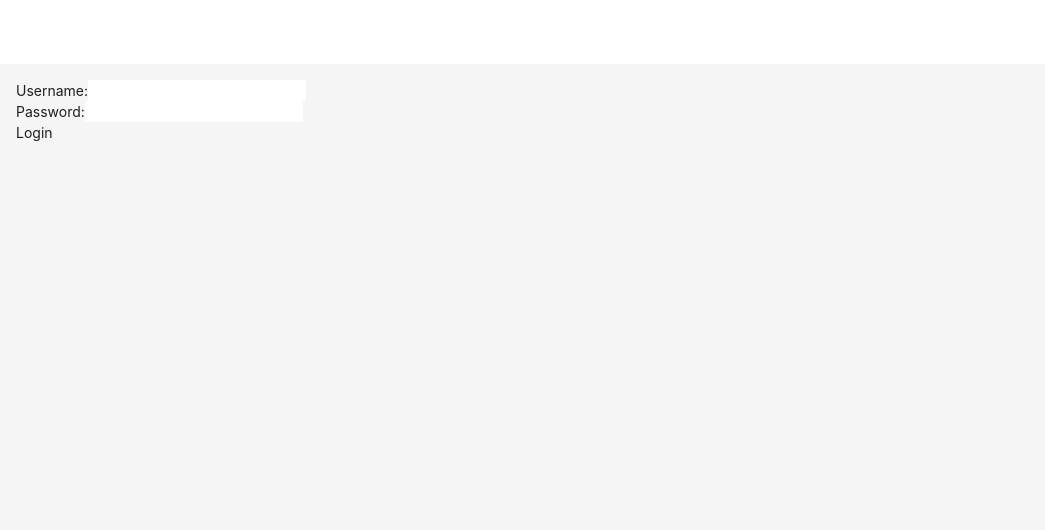
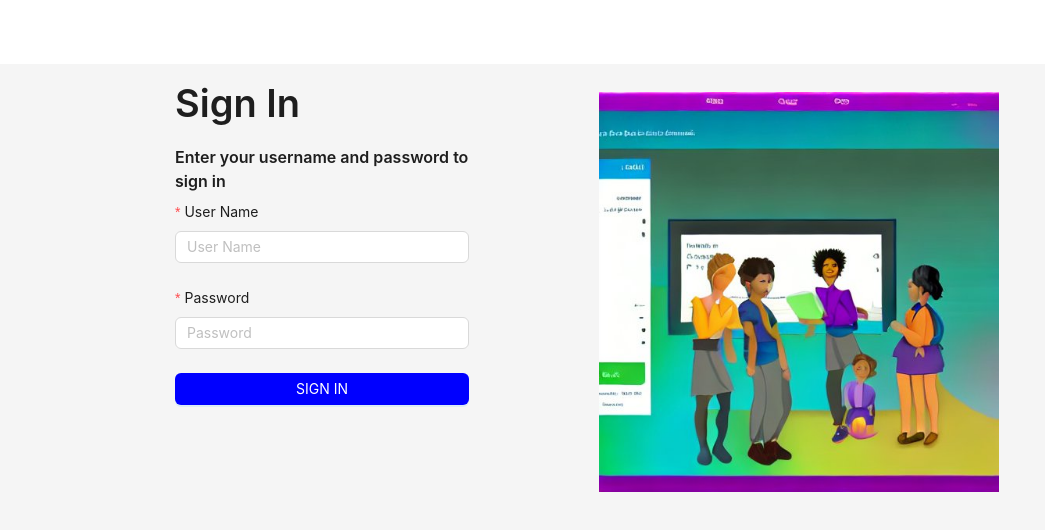
Before and after one commit to seni7/Skillfusion, a Next.js app: page /auth/login in a window 1280 px wide. Shown: the top 530 px of the page, without its empty margins (0-1045 px from the left). Built offline with nearby package versions, Linux system fonts and the light colour scheme.

Commit message:
improved login ui add redirection based on type of user

```diff
--- a/pages/auth/login.tsx
+++ b/pages/auth/login.tsx
@@ -1,21 +1,41 @@
 import { useState, FormEvent } from 'react';
+import React, { Component } from "react";
+import Link from 'next/link';
+import { useRouter } from 'next/router';
+import Image from 'next/image';
 import GustLayout  from '../layout/gustLayout'
+import {
+  Layout,
+  Button,
+  Row,
+  Col,
+  Typography,
+  Form,
+  Input,
+  Switch,
+} from "antd";
+import signinbg from "../../public/download_.jpeg";
+import {
+  DribbbleOutlined,
+  TwitterOutlined,
+  InstagramOutlined,
+  GithubOutlined,
+  DownloadOutlined
+} from "@ant-design/icons";
+import { makeAuthorizedRequest } from '../../utils/api';
+// import { DownloadOutlined } from '@mui/icons-material';
 
 const Login = () => {
-  const [username, setUsername] = useState('');
-  const [password, setPassword] = useState('');
-
-  const handleSubmit = async (e: FormEvent) => {
-    e.preventDefault();
-
-    // Perform login request to retrieve bearer token
+  const { Title } = Typography;
+const router = useRouter();
+  const onFinish = async (values) => {
     try {
       const response = await fetch('http://127.0.0.1:8000/api/login', {
         method: 'POST',
         headers: {
           'Content-Type': 'application/json',
         },
-        body: JSON.stringify({ username, password }),
+        body: JSON.stringify({ username:values['username'], password:values['password'] }),
       });
 
       if (response.ok) {
@@ -23,33 +43,104 @@ const Login = () => {
         // Store the token in local storage or a state management solution
         // console.log('Bearer token:', token);
         localStorage.setItem('skillAuth', token);
+        makeAuthorizedRequest('me').then((response) => {
+          localStorage.setItem('me', JSON.stringify(response));
+
+          const {type}=response.data;
+          if (type === 'admin'){
+            router.push('/dashboard');
+          }else if(type === 'student'){
+            router.push('/student');
+          }
+        })
       } else {
         console.error('Login failed');
       }
     } catch (error) {
       console.error('An error occurred', error);
     }
+
   };
+
+  const onFinishFailed = (errorInfo) => {
+    console.log("Failed:", errorInfo);
+  };
+
 
   return (
     <>
      <GustLayout>
-    <form onSubmit={handleSubmit}>
-      <label>
-        Username:
-        <input type="text" value={username} onChange={(e) => setUsername(e.target.value)} />
-      </label>
-      <br />
-      <label>
-        Password:
-        <input type="password" value={password} onChange={(e) => setPassword(e.target.value)} />
-      </label>
-      <br />
-      <button type="submit">Login</button>
-    </form>
+     {/* <Content className="signin"> */}
+            <Row gutter={[24, 0]} justify="space-around">
+              <Col
+                xs={{ span: 24, offset: 0 }}
+                lg={{ span: 6, offset: 2 }}
+                md={{ span: 12 }}
+              >
+                <Title className="mb-15">Sign In</Title>
+                <Title className="font-regular text-muted" level={5}>
+                  Enter your username and password to sign in
+                </Title>
+                <Form
+                  onFinish={onFinish}
+                  onFinishFailed={onFinishFailed}
+                  layout="vertical"
+                  className="row-col"
+                >
+                  <Form.Item
+                    className="username"
+                    label="User Name"
+                    name="username"
+                    rules={[
+                      {
+                        required: true,
+                        message: "Please input your User Name!",
+                      },
+                    ]}
+                  >
+                    <Input placeholder="User Name" />
+                  </Form.Item>
+
+                  <Form.Item
+                    className="username"
+                    label="Password"
+                    name="password"
+                    rules={[
+                      {
+                        required: true,
+                        message: "Please input your password!",
+                      },
+                    ]}
+                  >
+                    <Input placeholder="Password" />
+                  </Form.Item>
+
+                  <Form.Item>
+                    <Button
+                      type="primary"
+                      htmlType="submit"
+                      style={{ width: "100%", backgroundColor: "blue"}}  >
+                      SIGN IN
+                    </Button>
+                  </Form.Item>
+
+                </Form>
+              </Col>
+              <Col
+                className="sign-img"
+                style={{ padding: 12 }}
+                xs={{ span: 24 }}
+                lg={{ span: 12 }}
+                md={{ span: 12 }}
+              >
+                 <Image width={400} src= {signinbg } alt="" />
+              </Col>
+            </Row>
+
     </GustLayout>
+
     </>
   );
 };
 
-export default Login;
+  export default Login;
--- a/pages/subjects/index.tsx
+++ b/pages/subjects/index.tsx
@@ -1,6 +1,6 @@
 import { Table } from "antd";
 import type { ColumnsType } from "antd/es/table";
-import Layout from '../../components/Layout'
+import Layout from "../../components/Layout";
 import GustLayout from "../layout/gustLayout";
 import React, { useState, useEffect } from "react";
 import { makeAuthorizedRequest } from "../../utils/api";
@@ -59,13 +59,16 @@ const columns: ColumnsType<DataType> = [
 //   },
 // ];
 
-const App  = () => {
+const App = () => {
   const [tableData, setTableData] = useState([]);
 
-  useEffect(  () => {
+  useEffect(() => {
     const fetchData = async () => {
       try {
-          const response = await makeAuthorizedRequest("mainCenters/search", "POST", {
+        const response = await makeAuthorizedRequest(
+          "mainCenters/search",
+          "POST",
+          {
             include: "",
             limit: 10,
             page: 1,
@@ -79,7 +82,8 @@ const App  = () => {
                 direction: "desc",
               },
             ],
-          });
+          }
+        );
         const result = await response.data;
         // console.log(JSON.stringify(result))
         setTableData(result);
@@ -91,12 +95,29 @@ const App  = () => {
     fetchData();
   }, []);
 
+  // const createBank = async () => await fetch('http://localhost:8000/api/bank',{
+  //     method: 'POST',
+  //     headers: {
+  //      Accept : 'application/json',
+  //      authorization: 'bearer 8|V2HwhM6Hnbyso74tOEmnF2YOS07LRCy50sO7HKsn'
+  //     },
+  //     body: JSON.stringify({
+  //       bank_name:"CBE_Bank_abcdsdfsd ",
+  //       bank_account:"10002342342"
+  //   })
+
+  const createBank = async () =>
+    await makeAuthorizedRequest("bank", "POST", {
+      bank_name: "CBE_Bank_abcdsdfsd ",
+      bank_account: "10002342342",
+    });
 
   return (
     <>
       {/* {JSON.stringify(tableData)} */}
       <Layout>
         <Table columns={columns} dataSource={tableData} scroll={{ x: 1300 }} />
+        <button onClick={createBank}>Create Bank</button>
       </Layout>
     </>
   );
```
Also changed, not shown: public/download_.jpeg (added). Lines whose indentation alone changed are shown as unchanged.
